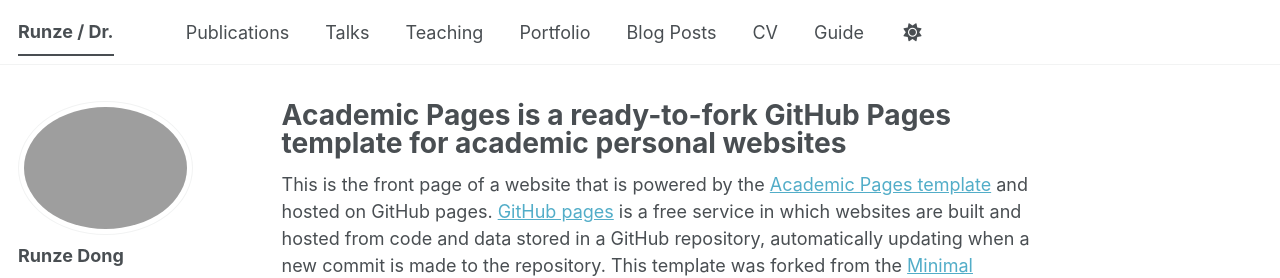
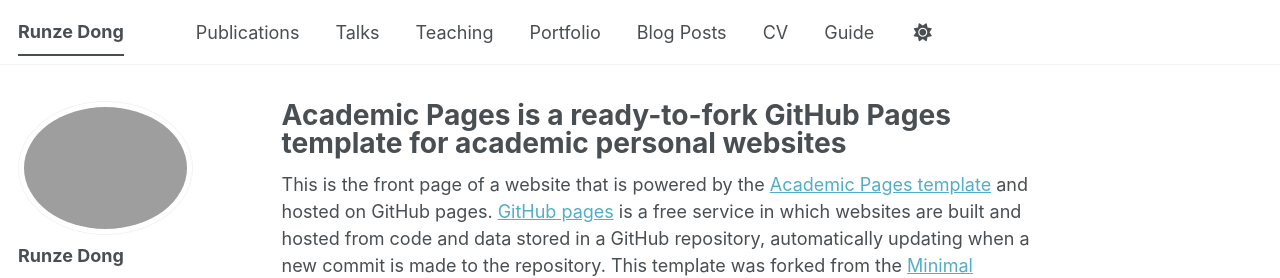
Before and after one commit to drzaxx/drzaxx.github.io, a Jekyll site: the page built from _pages/about.md, in a window 1280 px wide. Shown: the top 278 px of the page. Built offline with Jekyll 4.4.1, drawn with Linux system fonts in a browser that asks for light colours; some web fonts are replaced; a script bundle is joined from its source files by our own code; library files that are not in the unit come from our copies.

Commit message:
Update _config.yml

```diff
--- a/_config.yml
+++ b/_config.yml
@@ -9,7 +9,7 @@
 # Basic Site Settings
 locale                   : "en-US"
 site_theme               : "default" # The available themes options are "default", "air", "sunrise", "mint", "dirt" and "contrast"
-title                    : "Runze / Dr."
+title                    : "Runze Dong"
 title_separator          : "-"
 name                     : &name "Your Name"
 description              : &description "Your Name's academic portfolio"   # Update this with a general description of your site, this is the default if not overridden by a page
```
